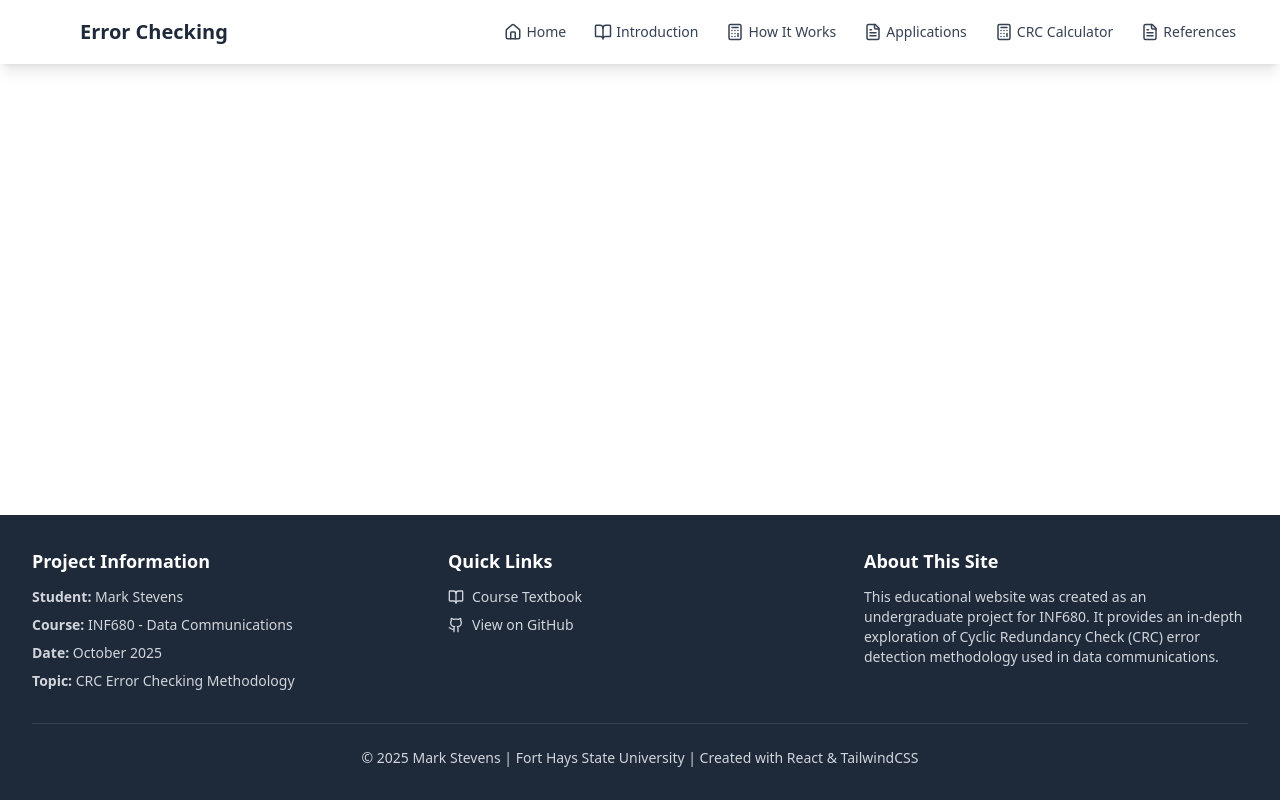
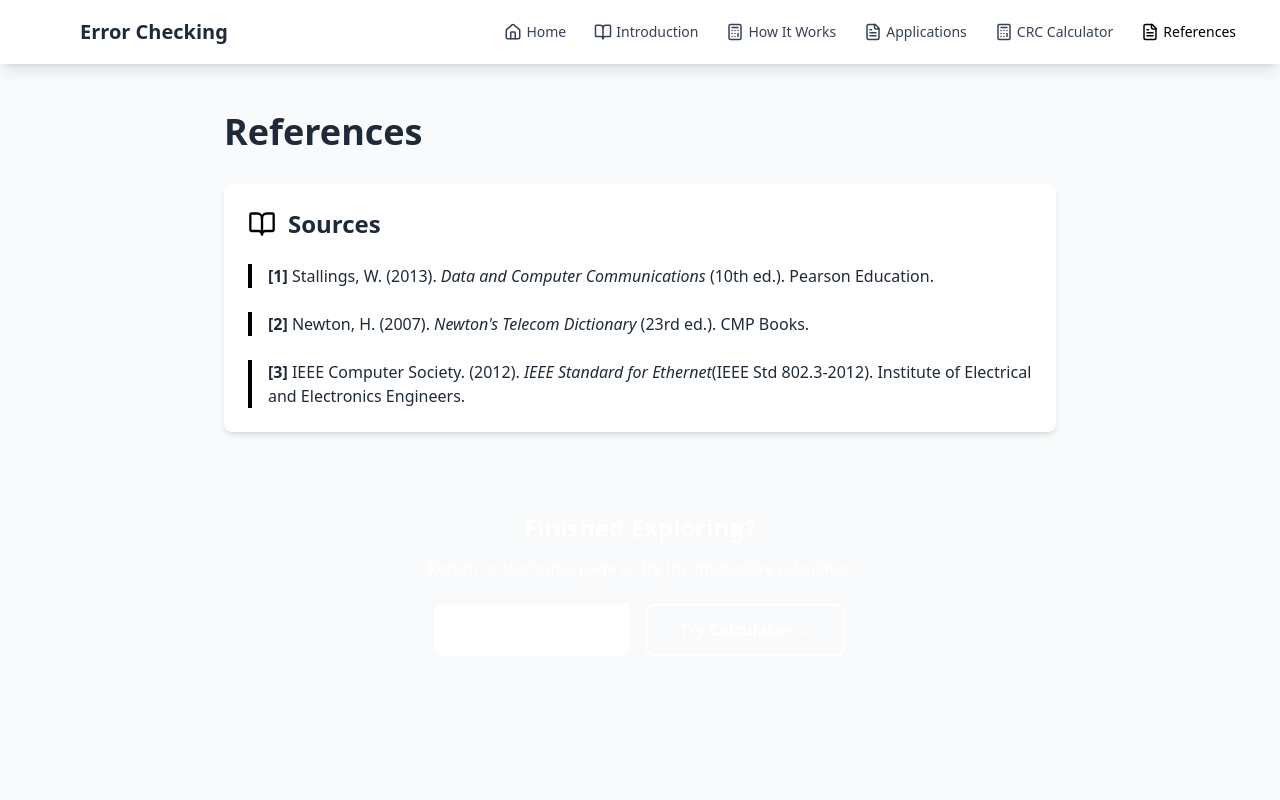
Before and after one commit to SmazSupport/crc-educational-site, a React (Vite) app: page /crc-educational-site/references in a window 1280 px wide. Shown: the top 800 px of the page. Built offline with nearby package versions, Linux system fonts and the light colour scheme.

Commit message:
fixed errors

```diff
--- /dev/null
+++ b/public/404.html
@@ -0,0 +1,21 @@
+<!DOCTYPE html>
+<html>
+<head>
+  <meta charset="utf-8">
+  <title>CRC Educational Site</title>
+  <script>
+    // GitHub Pages SPA redirect
+    var pathSegmentsToKeep = 1;
+    var l = window.location;
+    l.replace(
+      l.protocol + '//' + l.hostname + (l.port ? ':' + l.port : '') +
+      l.pathname.split('/').slice(0, 1 + pathSegmentsToKeep).join('/') + '/?/' +
+      l.pathname.slice(1).split('/').slice(pathSegmentsToKeep).join('/').replace(/&/g, '~and~') +
+      (l.search ? '&' + l.search.slice(1).replace(/&/g, '~and~') : '') +
+      l.hash
+    );
+  </script>
+</head>
+<body>
+</body>
+</html>
--- a/src/App.jsx
+++ b/src/App.jsx
@@ -10,7 +10,7 @@ import References from './pages/References';
 
 function App() {
   return (
-    <Router>
+    <Router basename="/crc-educational-site">
       <div className="flex flex-col min-h-screen">
         <Navigation />
         <main className="flex-grow">
--- a/src/components/Footer.jsx
+++ b/src/components/Footer.jsx
@@ -1,12 +1,10 @@
-import { Github, BookOpen } from 'lucide-react';
-
 const Footer = () => {
   return (
     <footer className="bg-gray-800 text-gray-300 mt-auto">
       <div className="max-w-7xl mx-auto px-4 sm:px-6 lg:px-8 py-8">
-        <div className="grid grid-cols-1 md:grid-cols-3 gap-8">
+        <div className="max-w-2xl mx-auto">
           {/* Project Info */}
-          <div>
+          <div className="text-center">
             <h3 className="text-white font-semibold text-lg mb-3">Project Information</h3>
             <p className="text-sm mb-2">
               <strong>Student:</strong> Mark Stevens
@@ -21,41 +19,11 @@ const Footer = () => {
               <strong>Topic:</strong> CRC Error Checking Methodology
             </p>
           </div>
-
-          {/* Quick Links */}
-          <div>
-            <h3 className="text-white font-semibold text-lg mb-3">Quick Links</h3>
-            <ul className="space-y-2 text-sm">
-              <li>
-                <a href="#" className="hover:text-primary-400 transition-colors flex items-center space-x-2">
-                  <BookOpen size={16} />
-                  <span>Course Textbook</span>
-                </a>
-              </li>
-              <li>
-                <a href="#" className="hover:text-primary-400 transition-colors flex items-center space-x-2">
-                  <Github size={16} />
-                  <span>View on GitHub</span>
-                </a>
-              </li>
-            </ul>
-          </div>
-
-          {/* About */}
-          <div>
-            <h3 className="text-white font-semibold text-lg mb-3">About This Site</h3>
-            <p className="text-sm">
-              This educational website was created as an undergraduate project for INF680.
-              It provides an in-depth exploration of Cyclic Redundancy Check (CRC) error
-              detection methodology used in data communications.
-            </p>
-          </div>
         </div>
 
         <div className="border-t border-gray-700 mt-8 pt-6 text-center text-sm">
           <p>
-            © 2025 Mark Stevens | Fort Hays State University |
-            Created with React & TailwindCSS
+            © 2025 Mark Stevens | Fort Hays State University
           </p>
         </div>
       </div>
--- a/src/pages/Applications.jsx
+++ b/src/pages/Applications.jsx
@@ -148,7 +148,7 @@ const Applications = () => {
         </section>
 
         {/* Next Steps */}
-        <div className="bg-gradient-to-r from-primary-600 to-primary-700 rounded-lg p-8 text-white text-center">
+        <div className="bg-gradient-to-r from-primary-600 to-primary-700 rounded-lg p-8 text-white text-center mb-8">
           <h3 className="text-2xl font-bold mb-3">Want to See the Sources?</h3>
           <p className="mb-6">
             Check out the references used to create this educational site.
--- a/src/pages/HowItWorks.jsx
+++ b/src/pages/HowItWorks.jsx
@@ -198,7 +198,7 @@ const HowItWorks = () => {
         </section>
 
         {/* Next Steps */}
-        <div className="bg-gradient-to-r from-primary-600 to-primary-700 rounded-lg p-8 text-white text-center">
+        <div className="bg-gradient-to-r from-primary-600 to-primary-700 rounded-lg p-8 text-white text-center mb-8">
           <h3 className="text-2xl font-bold mb-3">Try It Yourself!</h3>
           <p className="mb-6">
             Use our interactive calculator to see CRC in action with your own data.
--- a/src/pages/Introduction.jsx
+++ b/src/pages/Introduction.jsx
@@ -119,7 +119,7 @@ const Introduction = () => {
         </section>
 
         {/* Next Steps */}
-        <div className="bg-gradient-to-r from-primary-600 to-primary-700 rounded-lg p-8 text-white text-center">
+        <div className="bg-gradient-to-r from-primary-600 to-primary-700 rounded-lg p-8 text-white text-center mb-8">
           <h3 className="text-2xl font-bold mb-3">Ready to Learn More?</h3>
           <p className="mb-6">
             Now that you understand what CRC is, let's see how it actually works!
--- a/src/pages/References.jsx
+++ b/src/pages/References.jsx
@@ -1,4 +1,4 @@
-import { BookOpen, ExternalLink } from 'lucide-react';
+import { BookOpen } from 'lucide-react';
 
 const References = () => {
   return (
@@ -8,138 +8,49 @@ const References = () => {
           References
         </h1>
 
-        <p className="text-lg text-gray-700 mb-8">
-          This educational website was created using the following sources:
-        </p>
-
         {/* Main References */}
         <section className="mb-12">
           <div className="bg-white rounded-lg shadow-md p-6">
             <div className="flex items-center mb-6">
               <BookOpen className="text-primary-600 mr-3" size={28} />
-              <h2 className="text-2xl font-bold text-gray-800">Primary Sources</h2>
+              <h2 className="text-2xl font-bold text-gray-800">Sources</h2>
             </div>
 
             <div className="space-y-6">
               {/* Reference 1 - Textbook */}
               <div className="border-l-4 border-primary-600 pl-4">
-                <p className="text-gray-800 mb-2">
+                <p className="text-gray-800">
                   <strong>[1]</strong> Stallings, W. (2013). <em>Data and Computer Communications</em> (10th ed.).
                   Pearson Education.
-                </p>
-                <p className="text-sm text-gray-600">
-                  This is our course textbook and the primary source for understanding CRC error detection
-                  methodology. Chapter 6 covers error detection and correction, including detailed explanations
-                  of CRC calculations and applications.
                 </p>
               </div>
 
               {/* Reference 2 - Newton's Dictionary */}
               <div className="border-l-4 border-primary-600 pl-4">
-                <p className="text-gray-800 mb-2">
+                <p className="text-gray-800">
                   <strong>[2]</strong> Newton, H. (2007). <em>Newton's Telecom Dictionary</em> (23rd ed.).
                   CMP Books.
-                </p>
-                <p className="text-sm text-gray-600">
-                  A comprehensive telecommunications dictionary that provides clear definitions of CRC and
-                  related networking terms. Used for terminology and industry context.
                 </p>
               </div>
 
               {/* Reference 3 - IEEE Standard */}
               <div className="border-l-4 border-primary-600 pl-4">
-                <p className="text-gray-800 mb-2">
+                <p className="text-gray-800">
                   <strong>[3]</strong> IEEE Computer Society. (2012). <em>IEEE Standard for Ethernet</em>
                   (IEEE Std 802.3-2012). Institute of Electrical and Electronics Engineers.
-                </p>
-                <p className="text-sm text-gray-600">
-                  The official Ethernet standard that specifies the use of CRC-32 for frame check sequences.
-                  Referenced for real-world application examples.
                 </p>
               </div>
             </div>
           </div>
         </section>
 
-        {/* How Sources Were Used */}
-        <section className="mb-12">
-          <div className="bg-white rounded-lg shadow-md p-6">
-            <h2 className="text-2xl font-bold text-gray-800 mb-4">How These Sources Were Used</h2>
-
-            <div className="space-y-4 text-gray-700">
-              <p>
-                <strong>Stallings textbook</strong> provided the technical foundation for understanding
-                CRC methodology, including the mathematical basis (polynomial division), common generator
-                polynomials, and error detection capabilities.
-              </p>
-
-              <p>
-                <strong>Newton's Telecom Dictionary</strong> helped clarify terminology and provided
-                industry-standard definitions for networking and telecommunications concepts related to
-                error checking.
-              </p>
-
-              <p>
-                <strong>IEEE 802.3 Standard</strong> was referenced to understand how CRC is actually
-                implemented in Ethernet networks, one of the most common real-world applications.
-              </p>
-            </div>
-          </div>
-        </section>
-
-        {/* Additional Notes */}
-        <section className="mb-12">
-          <div className="bg-white rounded-lg shadow-md p-6">
-            <h2 className="text-2xl font-bold text-gray-800 mb-4">Additional Notes</h2>
-
-            <div className="bg-primary-50 border-l-4 border-primary-600 p-4">
-              <p className="text-gray-700 mb-2">
-                <strong>Academic Integrity Statement:</strong>
-              </p>
-              <p className="text-sm text-gray-700">
-                All information presented on this website is based on the sources listed above and
-                represents my understanding of CRC error checking methodology as studied in INF680 -
-                Data and Computer Communications. The interactive calculator and examples were created
-                to demonstrate the concepts learned from these sources.
-              </p>
-            </div>
-
-            <div className="mt-4 p-4 bg-gray-50 rounded-lg">
-              <p className="text-sm text-gray-700">
-                <strong>Note:</strong> This website was created as an educational project for
-                Fort Hays State University, Fall 2025. The content is intended for educational
-                purposes to demonstrate understanding of CRC methodology.
-              </p>
-            </div>
-          </div>
-        </section>
-
-        {/* Citation Format */}
-        <section className="mb-8">
-          <div className="bg-white rounded-lg shadow-md p-6">
-            <h2 className="text-2xl font-bold text-gray-800 mb-4">Citation Format</h2>
-
-            <p className="text-gray-700 mb-4">
-              All references are cited in APA format (7th edition), which is the standard for
-              computer science and information systems publications.
-            </p>
-
-            <div className="bg-gray-50 rounded-lg p-4">
-              <p className="text-sm text-gray-700">
-                <strong>Example APA Citation:</strong><br/>
-                Author, A. A. (Year). <em>Title of work</em>. Publisher.
-              </p>
-            </div>
-          </div>
-        </section>
-
         {/* Back to Home */}
-        <div className="bg-gradient-to-r from-primary-600 to-primary-700 rounded-lg p-8 text-white text-center">
+        <div className="bg-gradient-to-r from-primary-600 to-primary-700 rounded-lg p-8 text-white text-center mb-8">
           <h3 className="text-2xl font-bold mb-3">Finished Exploring?</h3>
           <p className="mb-6">
             Return to the home page or try the interactive calculator.
           </p>
-          <div className="flex gap-4 justify-center">
+          <div className="flex gap-4 justify-center flex-wrap">
             <a
               href="/"
               className="inline-block bg-white text-primary-700 font-semibold px-8 py-3 rounded-lg hover:bg-primary-50 transition-colors"
```
